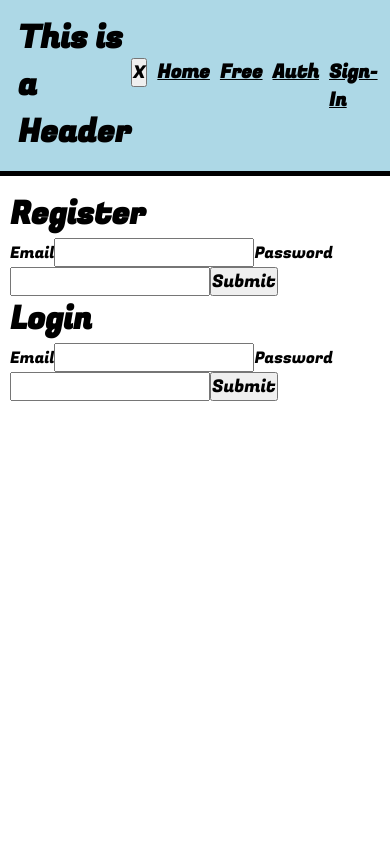
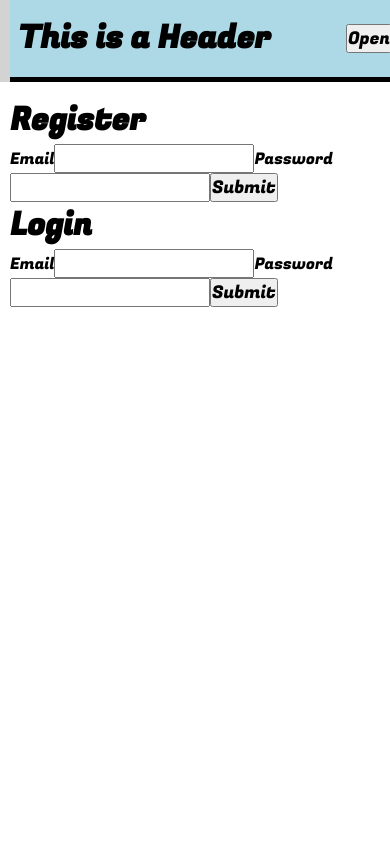
Before and after one commit to DomesticatedTokayev/Flights_Project, a React (Create React App) app in the folder front-end/: page /sign-in in a window 390 px wide. Shown: the top 844 px of the page. Built offline with nearby package versions, Linux system fonts and the light colour scheme.

Commit message:
Complete hamburger menu functionality

```diff
--- /dev/null
+++ b/front-end/src/components/HeaderLinks.js
@@ -0,0 +1,28 @@
+import React from "react";
+import { useAuth } from "../hooks/AuthProvider";
+
+function HeaderLinks()
+{
+   // const token = cookie.get("TOKEN");
+   const auth = useAuth();
+
+   console.log(auth.token);
+
+   function LogOut() {
+       //  Destroy the cookie
+       auth.removeToken();
+       //cookie.remove("TOKEN", { path: "/" })
+       //  Redirect user to home page
+       window.location.href = "/";
+   }
+
+    return <section className="header__navigation">
+        <a href="/">Home</a>
+        <a href="/free">Free</a>
+        <a href="/auth">Auth</a>
+        {auth.token ? <a onClick={() => LogOut()}>Log-out</a> : <a href="/sign-in">Sign-In</a>}
+    </section>;
+
+}
+
+export default HeaderLinks;
--- a/front-end/src/components/header.js
+++ b/front-end/src/components/header.js
@@ -1,49 +1,46 @@
 import React from "react";
+import HeaderLinks from "./HeaderLinks";
+import UseOutsideClick from "../hooks/UseOutsideClick";
 //import Cookies from "universal-cookie";
 //const cookie = new Cookies();
-import { useAuth } from "../hooks/AuthProvider";
-
 
 function Header()
 {
-   // const token = cookie.get("TOKEN");
-    const auth = useAuth();
-
-    console.log(auth.token);
-
-    function LogOut() {
-        //  Destroy the cookie
-        auth.removeToken();
-        //cookie.remove("TOKEN", { path: "/" })
-        //  Redirect user to home page
-        window.location.href = "/";
-    }
-
     // Use link as button
     // Also has menu sliding
     //https://www.w3schools.com/howto/howto_js_sidenav.asp
+    function toggleSideMenu(setting)
+    {
+        const sideMenu = document.getElementById("sideBar");
+        const currentDisplay = sideMenu.style.display = setting;
+    }
 
-    return <header>
-        <div className="header">
-            <h1>This is a Header</h1>
+    function closeSideMenu() {
+        toggleSideMenu("none");
+    }
 
-            {/* Place the links in a function, and have seperate elements for desktop and mobile screens */}
-            {/* Then hide and unhide as required */}
-            <section className="header__navigation">
-                <div className="hidden">
-                    <button>X</button>
-                </div>
-                <a href="/">Home</a>
-                <a href="/free">Free</a>
-                <a href="/auth">Auth</a>
-                {auth.token ? <a onClick={() => LogOut()}>Log-out</a> : <a href="/sign-in">Sign-In</a>}
-            </section>
-            {/* <div className="sidemenu"> */}
+    const ref = UseOutsideClick(closeSideMenu);
 
-            {/* </div> */}
-        </div>
+    const handleHeaderClick = (event) => {
+        event.stopPropagation();
+    }
 
+    return <header className="header">
+        <>
+        <h1>This is a Header</h1>
+            <div ref={ref} className="header__portrait" id="sideBar" onClick={handleHeaderClick}>
+                <button onClick={()=>toggleSideMenu("none")}>X</button>
+                <HeaderLinks/>
+            </div>
 
+            <div className="header__landscape">
+                <HeaderLinks/>
+            </div>
+
+            <div className="open_sidemenu">
+                <button onClick={()=>toggleSideMenu("block")}>Open</button>
+            </div>
+        </>
     </header>
 }
 
--- /dev/null
+++ b/front-end/src/hooks/UseOutsideClick.js
@@ -0,0 +1,23 @@
+import React from "react";
+
+function UseOutsideClick(callback) {
+    const ref = React.useRef();
+
+    React.useEffect(() => {
+        const handleClick = (event) => {
+            if (ref.current && !ref.current.contains(event.target)) {
+                callback();
+            }
+        }
+
+        document.addEventListener("click", handleClick, true);
+
+        return () => {
+            document.removeEventListener("click", handleClick, false);
+        }
+    }, [ref])
+
+    return ref;
+}
+
+export default UseOutsideClick;
--- a/front-end/src/styles/style.css
+++ b/front-end/src/styles/style.css
@@ -54,6 +54,14 @@ header{
     border-bottom: solid black 5px;
     width: 100%;
 
+    display: flex;
+    flex-direction: row;
+    justify-content: space-between;
+    align-items: center;
+    align-content: center;
+
+    padding: 15px 8px;
+    margin: 0 10px;
 }
 
 main{
@@ -128,16 +136,8 @@ button:active
 }
 
 /* || HEADER ----------------------------------------------------------------------------*/
-.header{
+.header__landscape{
     height: 100%;
-    display: flex;
-    flex-direction: row;
-    justify-content: space-between;
-    align-items: center;
-    align-content: center;
-
-    padding: 15px 8px;
-    margin: 0 10px;
 
     /* position: absolute; */
 }
@@ -154,6 +154,32 @@ button:active
     font-size:  1.2rem;
     color: black;
     font-weight: bold;
+}
+
+/* || HEADER SIDEBAR --------------------------------------------------------------------*/
+.header__portrait{
+    display: none;
+    height: 100%;
+    width: 50%;
+    position: fixed;
+    z-index: 10;
+    top: 0;
+    right: 0;
+    background-color: white;
+    overflow-x: hidden;
+    transform: 0.5s;
+    padding: 20px;
+
+}
+
+.header__portrait .header__navigation{
+    display: flex;
+    flex-direction: column;
+    align-items: end;
+}
+
+.open_sidemenu{
+    display: none;
 }
 
 /* || FOOTER ----------------------------------------------------------------------------*/
@@ -248,22 +274,13 @@ button:active
 /* || MEDIA -----------------------------------------------------------------------------*/
 /* || SMALL */
 @media screen and (max-width: 576px){
+    .open_sidemenu{
+        display: block;
+    }
 
-    /* Use javascript to swap with this when using mobile*/
-    /* .header__navigation{
-        background-color: rgba(255, 255, 255, 0.9);
-        width: 300px;
-        height: 100%;
-        right: 0;
-        z-index: 100;
-        position: fixed;
-        padding: 20px;
-
-        display: flex;
-        flex-direction: column;
-        justify-content: start;
-        align-items: end;
-    } */
+    .header__landscape{
+        display: none;
+    }
 
     .search div{
         display: flex;
```
